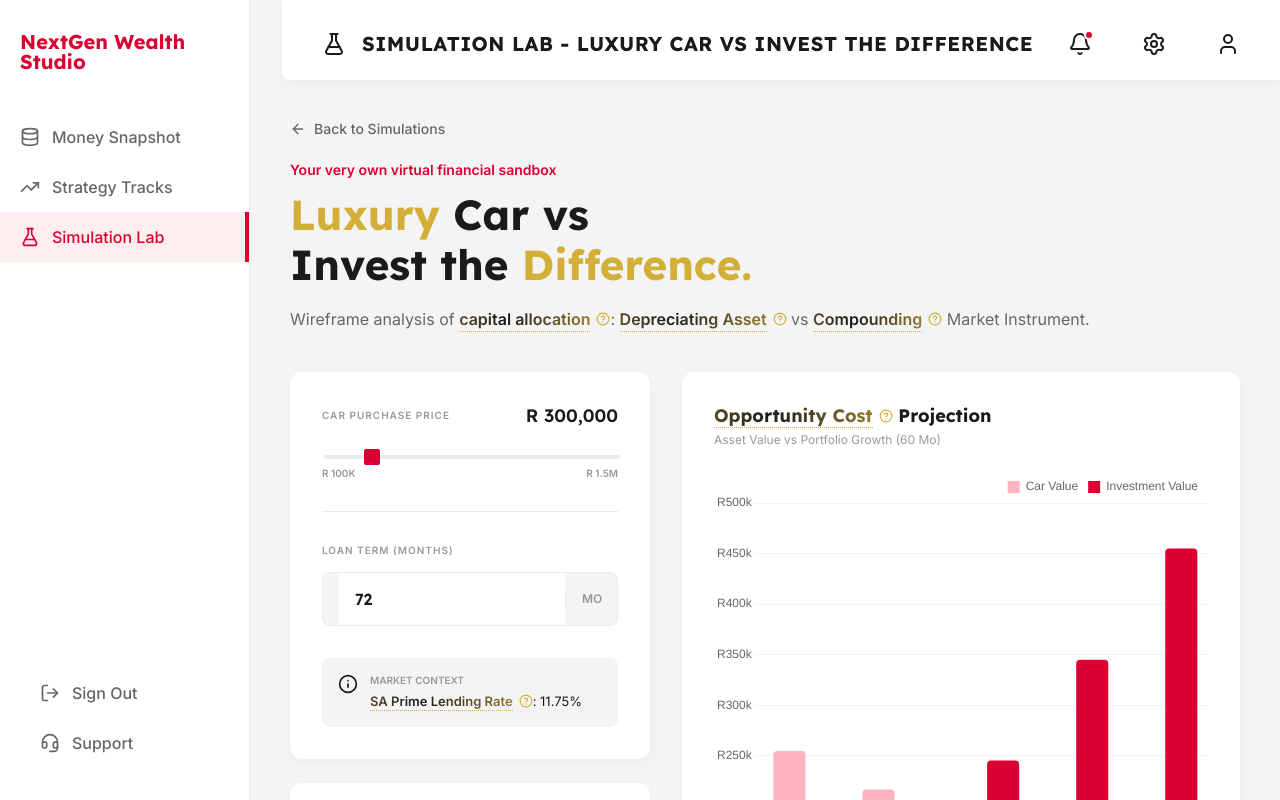
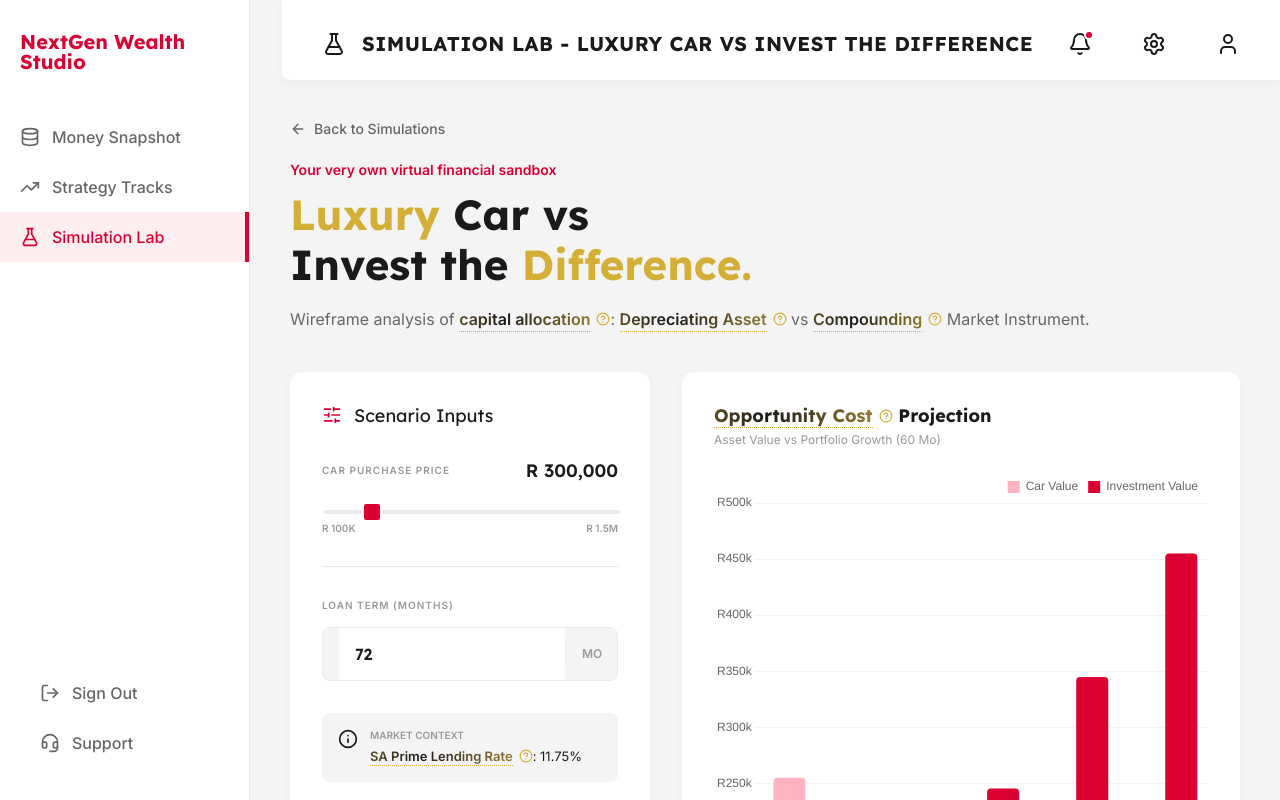
Before and after one commit to Truth2004/wealth-studio, a React (Vite) app: page /simulation-lab/car-vs-invest in a window 1280 px wide. Built offline with nearby package versions, Linux system fonts and the light colour scheme.

Commit message:
Updated Car vs invest page to be more cohesive with other 2 strats

```diff
--- a/src/pages/CarVsInvestModule.jsx
+++ b/src/pages/CarVsInvestModule.jsx
@@ -1,6 +1,6 @@
 import { useState } from 'react';
 import { Link } from 'react-router-dom';
-import { FlaskConical, ArrowLeft, Info } from 'lucide-react';
+import { FlaskConical, ArrowLeft, Info, SlidersHorizontal } from 'lucide-react';
 import { Chart as ChartJS, CategoryScale, LinearScale, BarElement, Title, Tooltip, Legend } from 'chart.js';
 import { Bar } from 'react-chartjs-2';
 import TopBar from '../components/TopBar';
@@ -140,6 +140,13 @@ const CarVsInvestModule = () => {
 
           <div className="controls-column">
             <div className="control-card">
+
+              {/* NEW SCENARIO INPUTS HEADER */}
+              <div className="module-inputs-header">
+                <SlidersHorizontal size={20} color="#dc0032" />
+                Scenario Inputs
+              </div>
+
               <div className="control-group">
                 <div className="control-label-row">
                   <span className="control-label">Car Purchase Price</span>
--- a/src/styles/SimulationModule.css
+++ b/src/styles/SimulationModule.css
@@ -729,3 +729,14 @@
   cursor: pointer;
   letter-spacing: 0.5px;
 }
+
+/* Custom Header for Scenario Inputs */
+.module-inputs-header {
+  display: flex;
+  align-items: center;
+  gap: 12px;
+  font-family: 'Lexend', sans-serif;
+  font-size: 18px;
+  color: #1a1a1a;
+  margin-bottom: 32px;
+}
```
